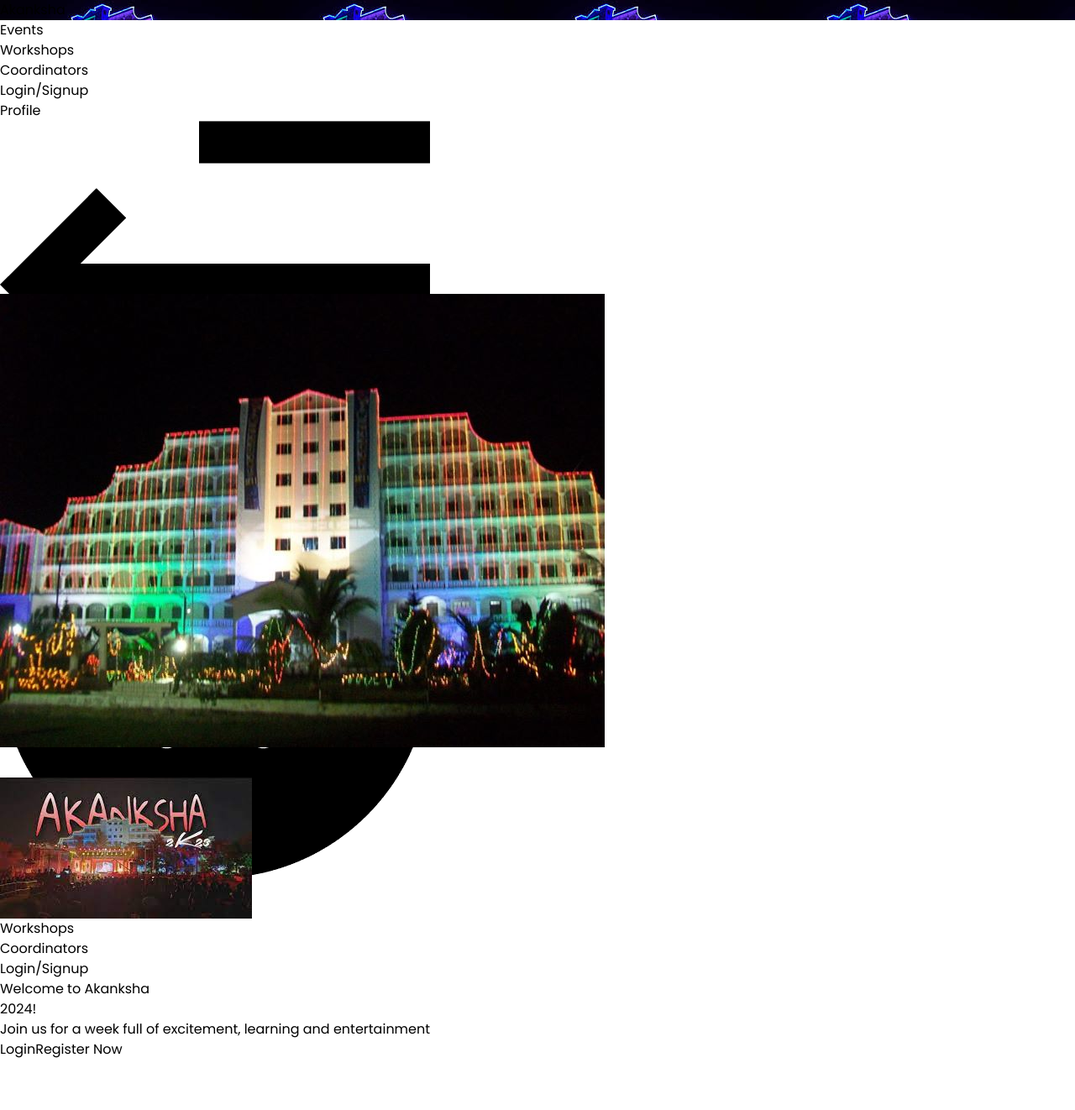
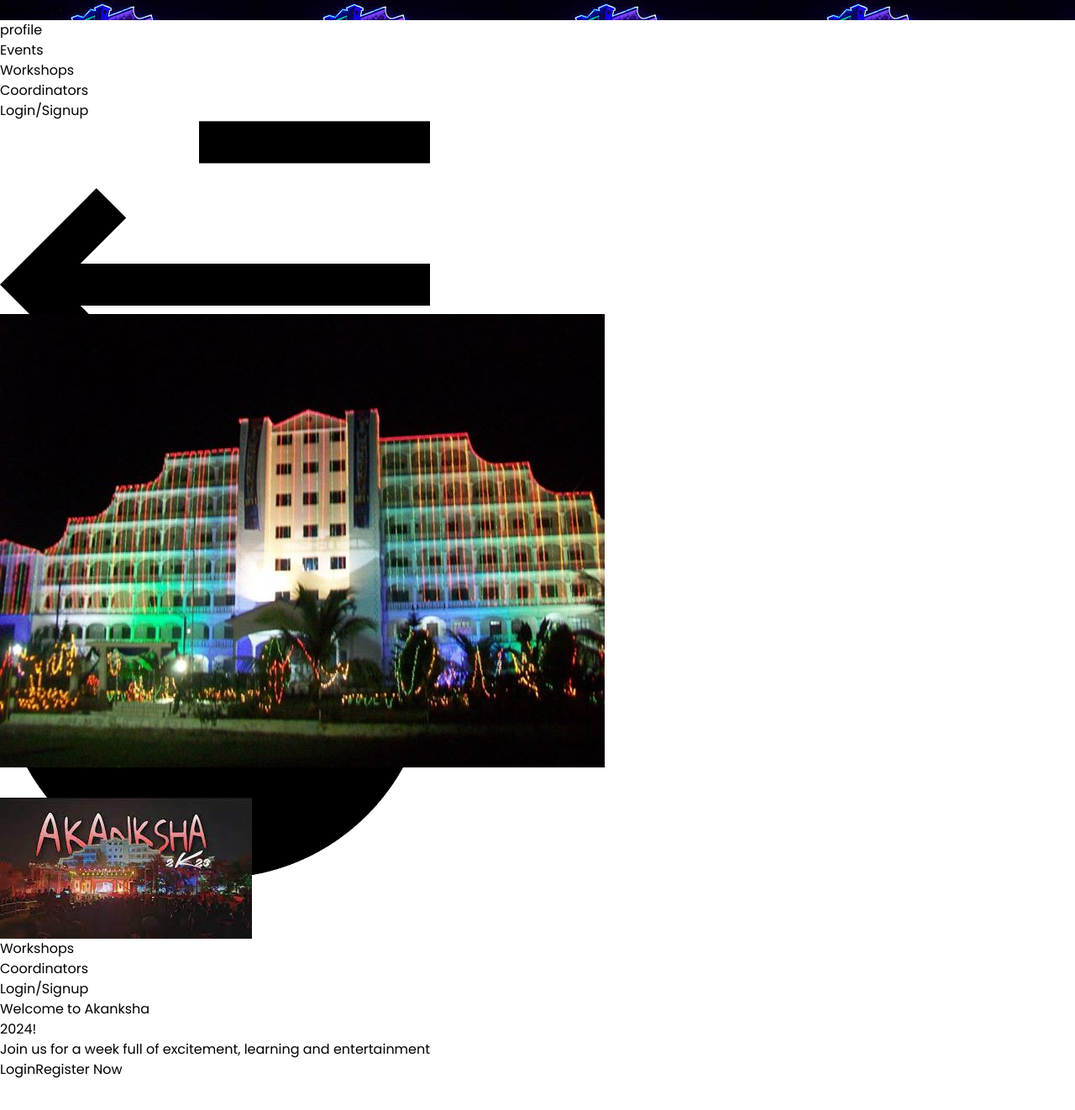
Before and after one commit to rinojames007/akansha-gita, a React (Vite) app: page / in a window 1280 px wide. Shown: the top 1322 px of the page at 84% size. Built offline with nearby package versions, Linux system fonts and the light colour scheme.

Commit message:
Added the links to the navigation

```diff
--- a/src/Components/Navbar/Navbar.jsx
+++ b/src/Components/Navbar/Navbar.jsx
@@ -1,5 +1,5 @@
 import React, { useState } from "react";
-
+import { Link } from "react-router-dom";
 const Navbar = () => {
   // State to manage the visibility of the mobile menu
   const [isMobileMenuOpen, setIsMobileMenuOpen] = useState(false);
@@ -13,15 +13,24 @@ const Navbar = () => {
     <nav className="h-[50px] sm:h-[80px] w-full  flex justify-between items-center px-1 py-3 sm:px-5 border-2">
       {/* Logo */}
       <div className="logo h-[40px] w-[160px] sm:h-[65px] sm:w-[260px] rounded-full bg-gray-600 flex justify-center items-center hover:cursor-pointer">
-        <div style={{backgroundImage: `url(./Demo-pics/College-lighting.jpeg)`}} className="header flex justify-center items-center bg-cover w-full h-full bg-center rounded-full opacity-80">
-          <h1 className="text-xl font-bold sm:text-3xl text-black">
-            Akanksha
-          </h1>
+        <div
+          style={{ backgroundImage: `url(./Demo-pics/College-lighting.jpeg)` }}
+          className="header flex justify-center items-center bg-cover w-full h-full bg-center rounded-full opacity-80"
+        >
+          <h1 className="text-xl font-bold sm:text-3xl text-black">Akanksha</h1>
         </div>
       </div>
       {/* navigations */}
       <div className="nav-contents hidden sm:flex items-center">
         <ul className="flex items-center justify-center sm:space-x-4 xl:space-x-6 text-xl font-bold">
+          <li className="hover:underline hover:text-gray-400 hover:cursor-pointer flex justify-center items-center">
+            <Link
+              to="/profile"
+              className="flex justify-start items-center px-2"
+            >
+              <span className="hidden sm:inline">profile</span>
+            </Link>
+          </li>
           <li className="hover:underline hover:text-gray-400 hover:cursor-pointer">
             Events
           </li>
@@ -38,9 +47,6 @@ const Navbar = () => {
             >
               <button className="px-1 py-2 text-center ">Login/Signup</button>
             </a>
-          </li>
-          <li className="hover:underline hover:text-gray-400 hover:cursor-pointer hidden">
-            Profile
           </li>
         </ul>
       </div>
@@ -65,6 +71,15 @@ const Navbar = () => {
           <img src="./cross.png" alt="cross-icon" className="h-[30px]" />
         </div>
         <ul className="nav-menu flex flex-col items-center space-y-3 font-semibold ">
+          <li>
+          <Link
+              to="/profile"
+              onClick={toggleMobileMenu}
+              className="flex justify-start items-center px-2"
+            >
+              <span className="sm:hidden">profile</span>
+            </Link>
+          </li>
           <li>
             <a
               className="hover:text-gray-400 active:underline py-1"
--- a/src/Components/Profile-Sidebar/Sidebar.jsx
+++ b/src/Components/Profile-Sidebar/Sidebar.jsx
@@ -1,12 +1,18 @@
 import { IoHelp } from "react-icons/io5";
 import { IoMdNotifications } from "react-icons/io";
 import { CgProfile } from "react-icons/cg";
+import { FaHome } from 'react-icons/fa';
 import { RxDashboard } from "react-icons/rx";
 import { Link } from "react-router-dom";
 import { useMemo } from "react";
 
 export default function Sidebar () {
     const sidebarMenuItems = useMemo(() => [
+        {
+          title: "Home",
+          icon: <FaHome />,
+          link: "/",
+        },
         {
           title: "Dashboard",
           icon: <RxDashboard />,
--- a/src/pages/Help.jsx
+++ b/src/pages/Help.jsx
@@ -4,10 +4,9 @@ export default function Help() {
   return (
     <div className="container flex flex-col justify-center w-screen h-full ">
       <div className="navbar w-full sm:hidden">
-        <ProfileNav/>
+        <ProfileNav />
       </div>
       <div className="container flex justify-center w-full h-full">
-
         <div className="w-[20%] hidden sm:flex h-screen">
           <Sidebar />
         </div>
```
Lines whose indentation alone changed are shown as unchanged.
